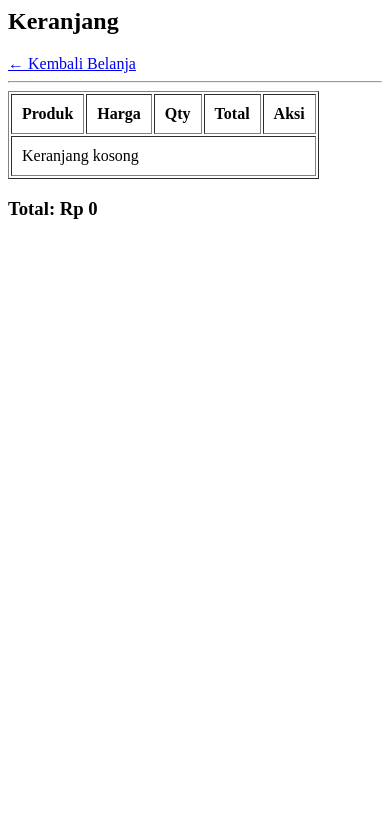
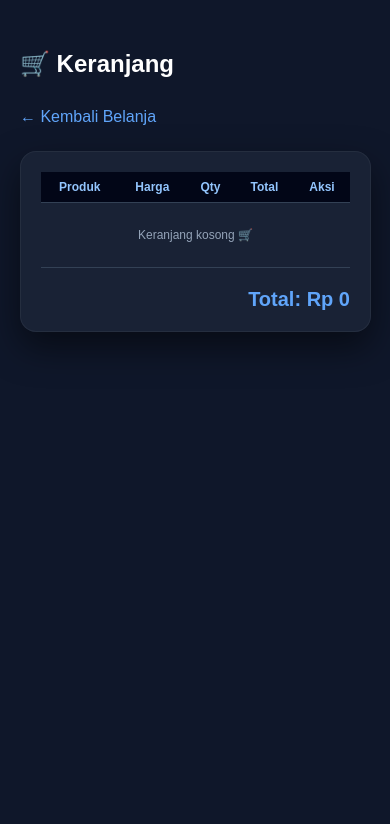
Before and after one commit to Ubaidillah-cmd/AY-Vape, a PHP site: page /customer/cart.php in a window 390 px wide. Shown: the top 824 px of the page. Run offline with PHP 8.4, Linux system fonts and the light colour scheme.

Commit message:
Refactor cart.php with HTML and CSS enhancements
Added HTML structure and styling for the cart page, including animations and improved layout. Enhanced the display of cart items and total amount.

```diff
--- a/customer/cart.php
+++ b/customer/cart.php
@@ -19,11 +19,188 @@ if (isset($_GET['hapus'])) {
 }
 ?>
 
-<h2>Keranjang</h2>
-<a href="../public/index.php">← Kembali Belanja</a>
-<hr>
+<!DOCTYPE html>
+<html>
+<head>
+<title>Keranjang</title>
+<meta name="viewport" content="width=device-width, initial-scale=1.0">
 
-<table border="1" cellpadding="10">
+<style>
+body {
+    margin: 0;
+    font-family: Arial;
+    background: #0f172a;
+    color: white;
+}
+
+/* CONTAINER */
+.container {
+    width: 90%;
+    margin: auto;
+    padding: 30px 20px;
+    animation: fadeUp 0.7s ease;
+}
+
+/* 🔥 ANIMASI MASUK */
+@keyframes fadeUp {
+    from {
+        opacity: 0;
+        transform: translateY(40px);
+    }
+    to {
+        opacity: 1;
+        transform: translateY(0);
+    }
+}
+
+/* HEADER */
+.header {
+    display: flex;
+    justify-content: space-between;
+    align-items: center;
+    margin-bottom: 25px;
+}
+
+a {
+    color: #60a5fa;
+    text-decoration: none;
+    transition: 0.3s;
+}
+
+a:hover {
+    color: #93c5fd;
+}
+
+/* 🔥 CARD GLASS */
+.card {
+    background: rgba(30,41,59,0.7);
+    backdrop-filter: blur(12px);
+    padding: 20px;
+    border-radius: 16px;
+    overflow-x: auto;
+    border: 1px solid rgba(255,255,255,0.05);
+    box-shadow: 0 15px 35px rgba(0,0,0,0.5);
+}
+
+/* TABLE */
+table {
+    width: 100%;
+    border-collapse: collapse;
+}
+
+/* 🔥 HEADER TABLE */
+th {
+    background: #020617;
+    padding: 14px;
+    font-size: 14px;
+    color: #93c5fd;
+}
+
+/* 🔥 ROW */
+td {
+    padding: 12px;
+    transition: 0.3s;
+}
+
+/* 🔥 HOVER ROW */
+tr:hover td {
+    background: rgba(37,99,235,0.1);
+}
+
+/* BORDER */
+tr {
+    border-bottom: 1px solid #334155;
+}
+
+/* 🔥 BUTTON */
+.btn {
+    padding: 8px 12px;
+    border-radius: 6px;
+    text-decoration: none;
+    color: white;
+    font-size: 14px;
+    transition: 0.3s;
+    position: relative;
+    overflow: hidden;
+}
+
+/* DELETE */
+.btn-delete {
+    background: #dc2626;
+}
+
+.btn-delete:hover {
+    transform: scale(1.05);
+}
+
+/* CHECKOUT */
+.btn-checkout {
+    background: linear-gradient(45deg,#2563eb,#60a5fa);
+    display: inline-block;
+    margin-top: 15px;
+}
+
+/* 🔥 SHINE EFFECT */
+.btn::before {
+    content: "";
+    position: absolute;
+    width: 100%;
+    height: 100%;
+    background: linear-gradient(120deg,transparent,rgba(255,255,255,0.4),transparent);
+    top: 0;
+    left: -100%;
+    transition: 0.5s;
+}
+
+.btn:hover::before {
+    left: 100%;
+}
+
+/* TOTAL */
+.total {
+    text-align: right;
+    margin-top: 20px;
+    font-size: 20px;
+    color: #60a5fa;
+}
+
+/* EMPTY */
+.empty {
+    text-align: center;
+    padding: 25px;
+    color: #94a3b8;
+    animation: fadeUp 0.5s ease;
+}
+
+/* 🔥 RESPONSIVE */
+@media(max-width:768px){
+    th, td {
+        font-size: 12px;
+        padding: 8px;
+    }
+
+    .header {
+        flex-direction: column;
+        gap: 10px;
+        align-items: flex-start;
+    }
+}
+
+</style>
+</head>
+
+<body>
+
+<div class="container">
+
+<div class="header">
+    <h2>🛒 Keranjang</h2>
+    <a href="../public/index.php">← Kembali Belanja</a>
+</div>
+
+<div class="card">
+
+<table>
 <tr>
     <th>Produk</th>
     <th>Harga</th>
@@ -45,24 +222,35 @@ if (!empty($_SESSION['cart'])) {
         $total += $subtotal;
 ?>
 
-<tr>
+<tr style="animation: fadeUp 0.5s ease;">
     <td><?= $p['nama_produk'] ?></td>
     <td>Rp <?= number_format($p['harga']) ?></td>
     <td><?= $qty ?></td>
     <td>Rp <?= number_format($subtotal) ?></td>
     <td>
-        <a href="?hapus=<?= $id ?>">Hapus</a>
+        <a href="?hapus=<?= $id ?>" class="btn btn-delete">Hapus</a>
     </td>
 </tr>
 
 <?php } } else { ?>
-<tr><td colspan="5">Keranjang kosong</td></tr>
+<tr>
+    <td colspan="5" class="empty">Keranjang kosong 🛒</td>
+</tr>
 <?php } ?>
 
 </table>
 
-<h3>Total: Rp <?= number_format($total) ?></h3>
+<div class="total">
+    <b>Total: Rp <?= number_format($total) ?></b>
+</div>
 
 <?php if (!empty($_SESSION['cart'])) { ?>
-<a href="checkout.php">Checkout</a>
+<a href="checkout.php" class="btn btn-checkout">Checkout</a>
 <?php } ?>
+
+</div>
+
+</div>
+<?php include '../includes/footer.php'; ?>
+</body>
+</html>
```
